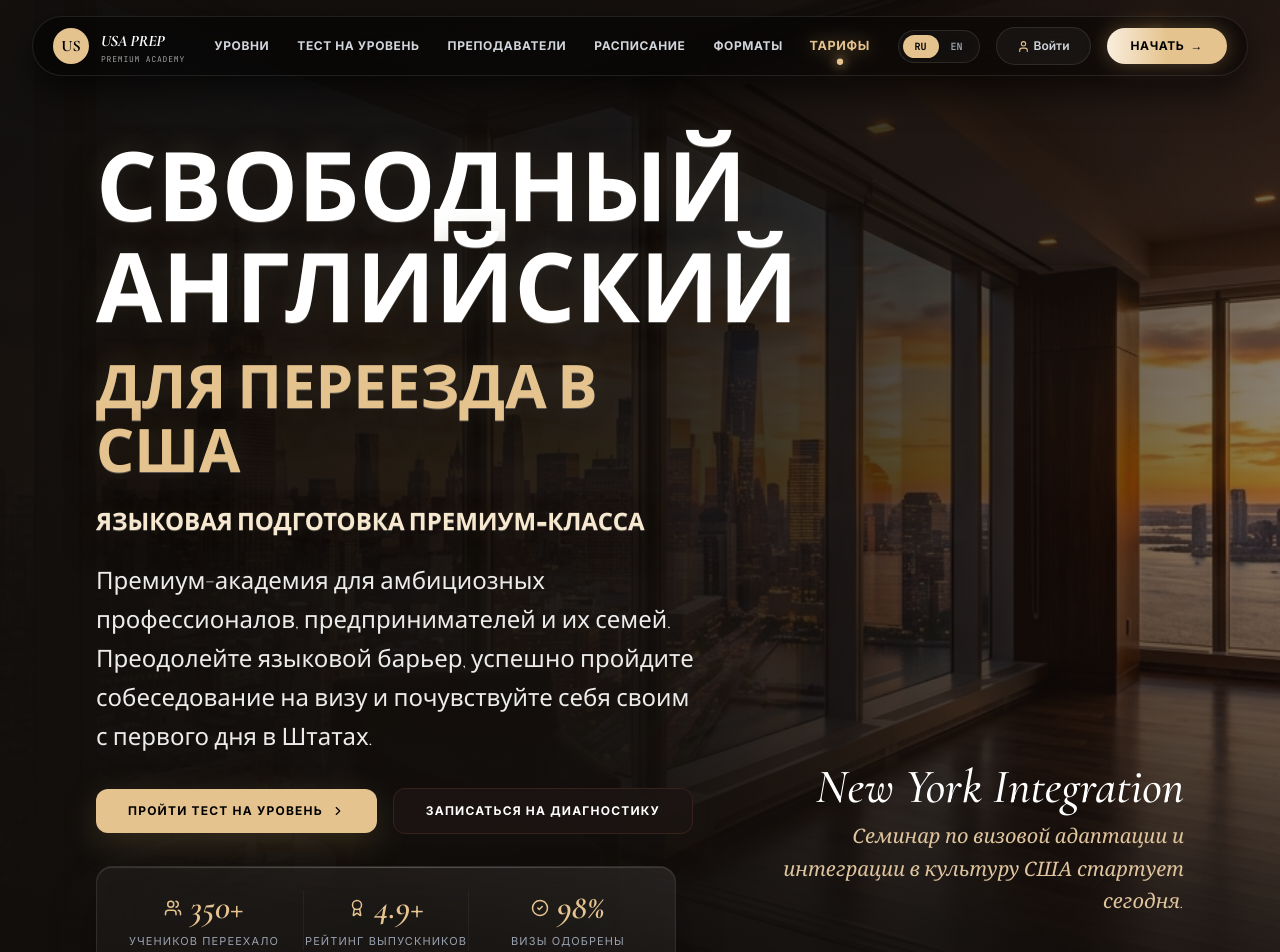
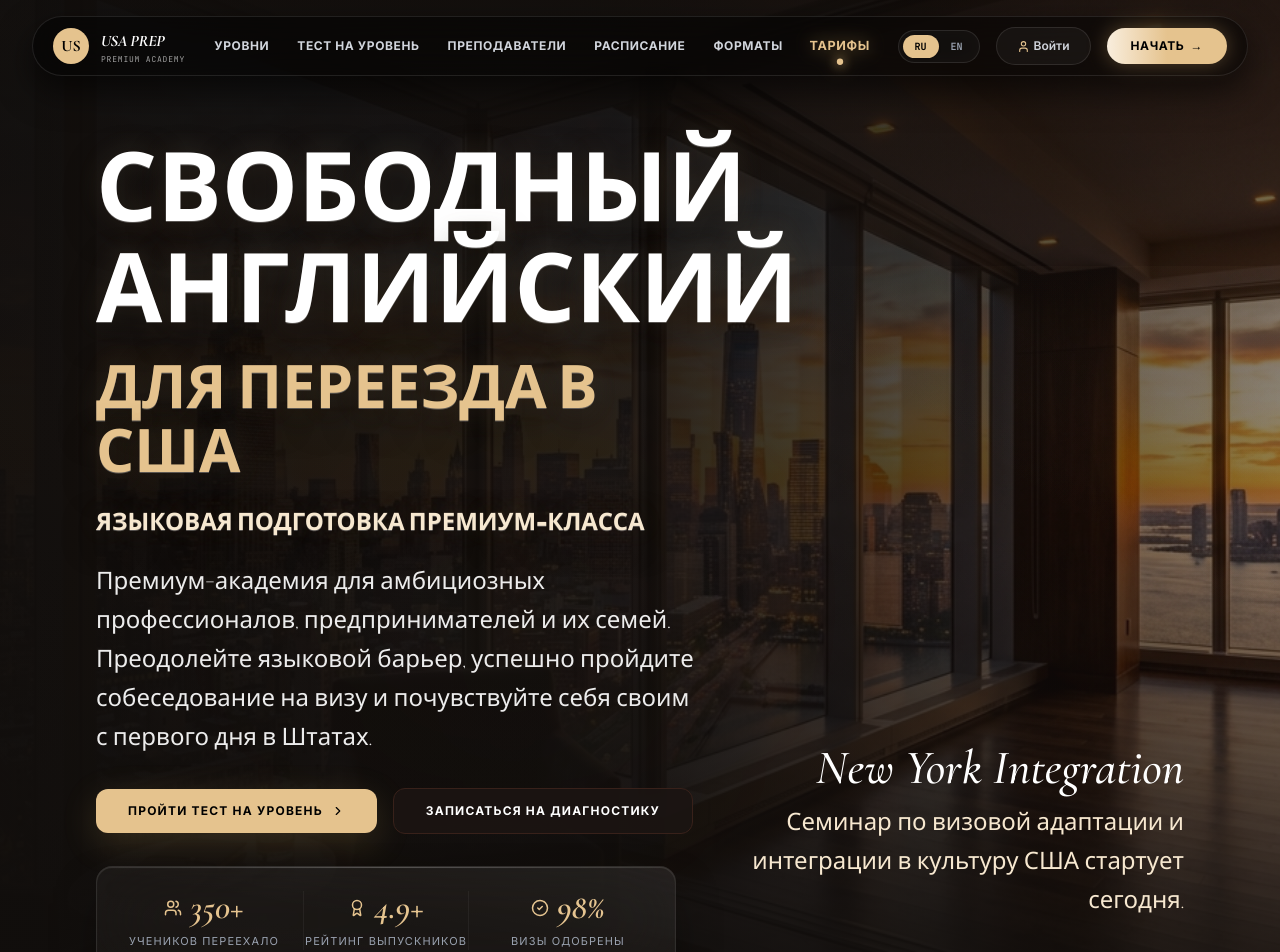
Before and after one commit to SWAFFY012/USA-SCHOOL-PREP, a React (Vite) app: page / in a window 1280 px wide. Shown: the top 952 px of the page. Built offline with nearby package versions, Linux system fonts and the light colour scheme; a web font is replaced by a local one.

Commit message:
Refine New York integration subtitle

```diff
--- a/src/components/Hero.tsx
+++ b/src/components/Hero.tsx
@@ -171,7 +171,7 @@ export default function Hero({ language }: HeroProps) {
             <h4 className="font-serif italic text-3xl sm:text-4xl lg:text-5xl text-white font-medium leading-none">
               New York Integration
             </h4>
-            <p className="font-serif italic text-base sm:text-lg lg:text-xl text-[#DFC49E] font-light leading-relaxed">
+            <p className="poriadok-display text-lg sm:text-xl lg:text-2xl text-[#F7E8D0] leading-relaxed">
               {language === 'ru'
                 ? 'Семинар по визовой адаптации и интеграции в культуру США стартует сегодня.'
                 : 'Visa adaptation & cultural integration pipeline active for spring cohorts.'}
```
